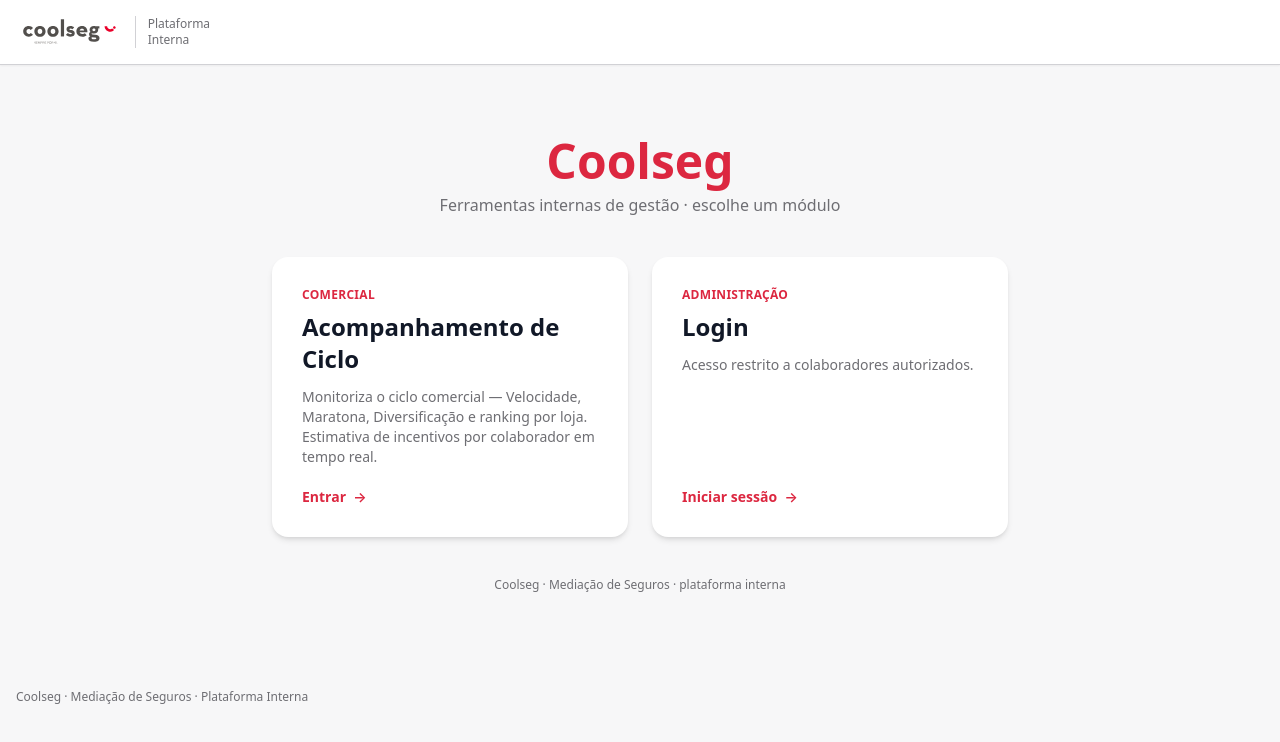
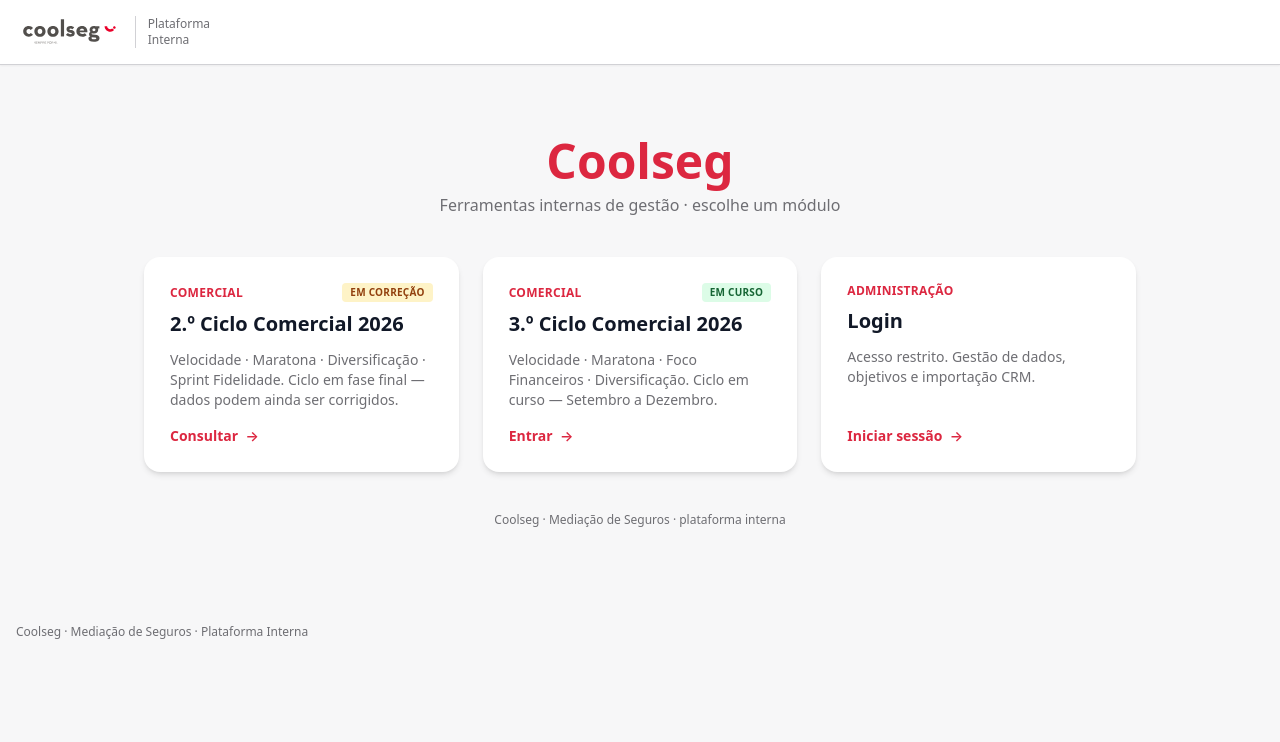
Before and after one commit to ricardoduartelopes-create/Coolseg-acompanhamento, a Next.js app: page / in a window 1280 px wide. Shown: the top 742 px of the page. Built offline with nearby package versions, Linux system fonts and the light colour scheme; no server answers.

Commit message:
feat: cycle picker no landing + placeholders 3.º CC 2026

```diff
--- /dev/null
+++ b/src/app/admin/ciclo/3cc/page.tsx
@@ -0,0 +1,26 @@
+import Link from 'next/link';
+
+export const dynamic = 'force-dynamic';
+
+export default function AdminCiclo3ccHome() {
+  return (
+    <div className="max-w-4xl mx-auto py-12 px-4">
+      <div className="mb-6">
+        <Link href="/admin/ciclo" className="text-xs text-slate4 hover:text-head">← Admin Ciclo</Link>
+      </div>
+      <h1 className="text-2xl font-bold text-head">Admin · 3.º Ciclo Comercial 2026</h1>
+      <p className="text-sm text-slate4 mt-1">Em construção.</p>
+
+      <div className="mt-8 bg-white rounded-xl shadow p-6 space-y-3 text-sm">
+        <p className="text-slate4">
+          Este painel vai permitir gerir os dados do 3.º CC — lançamento manual de apólices,
+          objetivos, ramos e receita processada em Financeiros.
+        </p>
+        <p className="text-slate4">
+          Está a ser construído em paralelo ao encerramento do 2.º CC. O 2.º CC continua totalmente
+          operacional em <Link href="/admin/ciclo" className="text-head underline">Admin Ciclo (2.º CC)</Link>.
+        </p>
+      </div>
+    </div>
+  );
+}
--- /dev/null
+++ b/src/app/ciclo/3cc/layout.tsx
@@ -0,0 +1,44 @@
+import Link from 'next/link';
+import { createClient } from '@/lib/supabase/server';
+
+export default async function Ciclo3ccLayout({ children }: { children: React.ReactNode }) {
+  const sb = createClient();
+  const { data: { user } } = await sb.auth.getUser();
+  const isAdmin = Boolean(user?.email && (process.env.ALLOWED_ADMIN_EMAILS ?? '')
+    .split(',').map(e => e.trim().toLowerCase()).includes(user.email.toLowerCase()));
+
+  return (
+    <>
+      <div className="bg-white border-b border-slate3">
+        <div className="max-w-7xl mx-auto px-4 py-2 flex items-center gap-1 flex-wrap text-sm">
+          <Link href="/" className="px-2 py-1 text-slate4 hover:text-head text-xs">← Início</Link>
+          <span className="text-slate3 mx-1">|</span>
+          <span className="px-2 py-1 bg-head/10 text-head text-xs rounded font-semibold">3.º CC 2026</span>
+          <span className="text-slate3 mx-1">|</span>
+          <Link href="/ciclo/3cc"                 className="px-3 py-1.5 rounded text-gray-700 hover:bg-slate2">Resumo</Link>
+          <Link href="/ciclo/3cc/velocidade"      className="px-3 py-1.5 rounded text-gray-700 hover:bg-slate2">Velocidade</Link>
+          <Link href="/ciclo/3cc/maratona"        className="px-3 py-1.5 rounded text-gray-700 hover:bg-slate2">Maratona</Link>
+          <Link href="/ciclo/3cc/foco-financeiros" className="px-3 py-1.5 rounded text-gray-700 hover:bg-slate2">Foco Financeiros</Link>
+          <Link href="/ciclo/3cc/diversificacao"  className="px-3 py-1.5 rounded text-gray-700 hover:bg-slate2">Diversificação</Link>
+          <Link href="/ciclo/3cc/acompanhamento"  className="px-3 py-1.5 rounded text-gray-700 hover:bg-slate2">Acompanhamento</Link>
+          <Link href="/ciclo/3cc/lojas"           className="px-3 py-1.5 rounded text-gray-700 hover:bg-slate2">Lojas</Link>
+          <div className="ml-auto flex items-center gap-1">
+            <Link href="/ciclo" className="px-2 py-1 text-slate4 hover:text-head text-xs">
+              ↔ trocar para 2.º CC
+            </Link>
+            {isAdmin ? (
+              <Link href="/admin/ciclo/3cc" className="px-3 py-1.5 rounded bg-head text-white hover:bg-headDark text-xs">
+                Admin 3.º CC
+              </Link>
+            ) : (
+              <Link href="/login" className="px-3 py-1.5 rounded text-gray-500 hover:bg-slate2 text-xs">
+                Entrar (Admin)
+              </Link>
+            )}
+          </div>
+        </div>
+      </div>
+      {children}
+    </>
+  );
+}
--- /dev/null
+++ b/src/app/ciclo/3cc/page.tsx
@@ -0,0 +1,61 @@
+export const dynamic = 'force-dynamic';
+
+export default function Ciclo3ccHome() {
+  return (
+    <div className="max-w-4xl mx-auto py-16 px-4">
+      <div className="text-center mb-8">
+        <div className="text-xs uppercase tracking-wide text-head font-semibold mb-2">Comercial</div>
+        <h1 className="text-3xl md:text-4xl font-bold text-head">3.º Ciclo Comercial 2026</h1>
+        <p className="text-slate4 mt-2">Setembro a Dezembro · em construção</p>
+      </div>
+
+      <div className="bg-white rounded-2xl shadow p-8 space-y-6">
+        <div>
+          <h2 className="text-lg font-semibold text-head mb-3">Vertentes do 3.º CC</h2>
+          <ul className="space-y-2 text-sm">
+            <li className="flex items-start gap-3">
+              <span className="mt-0.5 inline-block w-2 h-2 rounded-full bg-head"></span>
+              <div>
+                <strong>V1 — Velocidade Particulares</strong> (meses 1–2)
+                <div className="text-xs text-slate4">MRH · Saúde · VR/PVF (obrigatórios) · Auto DP · Financeiros (facultativos)</div>
+              </div>
+            </li>
+            <li className="flex items-start gap-3">
+              <span className="mt-0.5 inline-block w-2 h-2 rounded-full bg-head"></span>
+              <div>
+                <strong>V2 — Maratona Empresas</strong> (meses 1–4)
+                <div className="text-xs text-slate4">Auto-Frota · MRE · AT · Multicare · PVE · RC · Propriedades Digitais</div>
+              </div>
+            </li>
+            <li className="flex items-start gap-3">
+              <span className="mt-0.5 inline-block w-2 h-2 rounded-full bg-head"></span>
+              <div>
+                <strong>V3 — Foco Financeiros</strong> (meses 1–4) <span className="text-xs text-green-700">NOVO</span>
+                <div className="text-xs text-slate4">Escada por receita processada em Savings &amp; PPR (10k → 700€)</div>
+              </div>
+            </li>
+            <li className="flex items-start gap-3">
+              <span className="mt-0.5 inline-block w-2 h-2 rounded-full bg-head"></span>
+              <div>
+                <strong>V4 — Diversificação</strong> (meses 3–4) <span className="text-xs text-amber-700">simplificada</span>
+                <div className="text-xs text-slate4">10€/venda em Fin (Savings&amp;PPR) · Vida Risco · AP + bónus até 350€</div>
+              </div>
+            </li>
+          </ul>
+        </div>
+
+        <div className="border-t border-slate2 pt-4">
+          <h3 className="text-sm font-semibold text-head mb-2">Estado da plataforma</h3>
+          <p className="text-sm text-slate4">
+            O acompanhamento do 3.º CC ainda não está activo. Os ecrãs de Velocidade, Maratona,
+            Foco Financeiros, Diversificação, Acompanhamento e Lojas serão publicados em breve, na
+            sequência da conclusão do 2.º CC.
+          </p>
+          <p className="text-xs text-slate4 italic mt-2">
+            Enquanto isso, o 2.º Ciclo Comercial continua acessível — usa o botão "↔ trocar para 2.º CC" no topo da página.
+          </p>
+        </div>
+      </div>
+    </div>
+  );
+}
--- a/src/app/page.tsx
+++ b/src/app/page.tsx
@@ -18,34 +18,60 @@
         </p>
       </div>
 
-      <div className="grid grid-cols-1 md:grid-cols-2 gap-6 max-w-3xl w-full px-4">
-        {/* Card 1 — Acompanhamento de Ciclo (público) */}
+      <div className="grid grid-cols-1 md:grid-cols-3 gap-6 max-w-5xl w-full px-4">
+        {/* Card 1 — 2.º Ciclo Comercial 2026 */}
         <Link href="/ciclo"
-              className="group bg-white rounded-2xl shadow-md hover:shadow-xl transition border-2 border-transparent hover:border-head/30 p-7 flex flex-col">
-          <div className="text-xs uppercase tracking-wide text-head font-semibold mb-2">Comercial</div>
-          <div className="text-2xl font-bold text-gray-900 group-hover:text-head transition">
-            Acompanhamento de Ciclo
+              className="group bg-white rounded-2xl shadow-md hover:shadow-xl transition border-2 border-transparent hover:border-head/30 p-6 flex flex-col">
+          <div className="flex items-center justify-between mb-2">
+            <div className="text-xs uppercase tracking-wide text-head font-semibold">Comercial</div>
+            <div className="text-[10px] uppercase tracking-wide bg-amber-100 text-amber-800 px-2 py-0.5 rounded font-semibold">
+              Em correção
+            </div>
+          </div>
+          <div className="text-xl font-bold text-gray-900 group-hover:text-head transition">
+            2.º Ciclo Comercial 2026
           </div>
           <p className="text-sm text-slate4 mt-3 flex-1">
-            Monitoriza o ciclo comercial — Velocidade, Maratona, Diversificação e ranking por loja.
-            Estimativa de incentivos por colaborador em tempo real.
+            Velocidade · Maratona · Diversificação · Sprint Fidelidade.
+            Ciclo em fase final — dados podem ainda ser corrigidos.
           </p>
-          <div className="mt-5 inline-flex items-center text-sm font-semibold text-head">
+          <div className="mt-4 inline-flex items-center text-sm font-semibold text-head">
+            Consultar &nbsp;→
+          </div>
+        </Link>
+
+        {/* Card 2 — 3.º Ciclo Comercial 2026 */}
+        <Link href="/ciclo/3cc"
+              className="group bg-white rounded-2xl shadow-md hover:shadow-xl transition border-2 border-transparent hover:border-head/30 p-6 flex flex-col">
+          <div className="flex items-center justify-between mb-2">
+            <div className="text-xs uppercase tracking-wide text-head font-semibold">Comercial</div>
+            <div className="text-[10px] uppercase tracking-wide bg-green-100 text-green-800 px-2 py-0.5 rounded font-semibold">
+              Em curso
+            </div>
+          </div>
+          <div className="text-xl font-bold text-gray-900 group-hover:text-head transition">
+            3.º Ciclo Comercial 2026
+          </div>
+          <p className="text-sm text-slate4 mt-3 flex-1">
+            Velocidade · Maratona · Foco Financeiros · Diversificação.
+            Ciclo em curso — Setembro a Dezembro.
+          </p>
+          <div className="mt-4 inline-flex items-center text-sm font-semibold text-head">
             Entrar &nbsp;→
           </div>
         </Link>
 
-        {/* Card 2 — Administração (login obrigatório) */}
+        {/* Card 3 — Administração */}
         <Link href={isAdmin ? '/admin' : '/login'}
-              className="group bg-white rounded-2xl shadow-md hover:shadow-xl transition border-2 border-transparent hover:border-head/30 p-7 flex flex-col">
+              className="group bg-white rounded-2xl shadow-md hover:shadow-xl transition border-2 border-transparent hover:border-head/30 p-6 flex flex-col">
           <div className="text-xs uppercase tracking-wide text-head font-semibold mb-2">Administração</div>
-          <div className="text-2xl font-bold text-gray-900 group-hover:text-head transition">
+          <div className="text-xl font-bold text-gray-900 group-hover:text-head transition">
             {isAdmin ? 'Painel' : 'Login'}
           </div>
           <p className="text-sm text-slate4 mt-3 flex-1">
-            Acesso restrito a colaboradores autorizados.
+            Acesso restrito. Gestão de dados, objetivos e importação CRM.
           </p>
-          <div className="mt-5 inline-flex items-center text-sm font-semibold text-head">
+          <div className="mt-4 inline-flex items-center text-sm font-semibold text-head">
             {isAdmin ? 'Entrar' : 'Iniciar sessão'} &nbsp;→
           </div>
         </Link>
```
